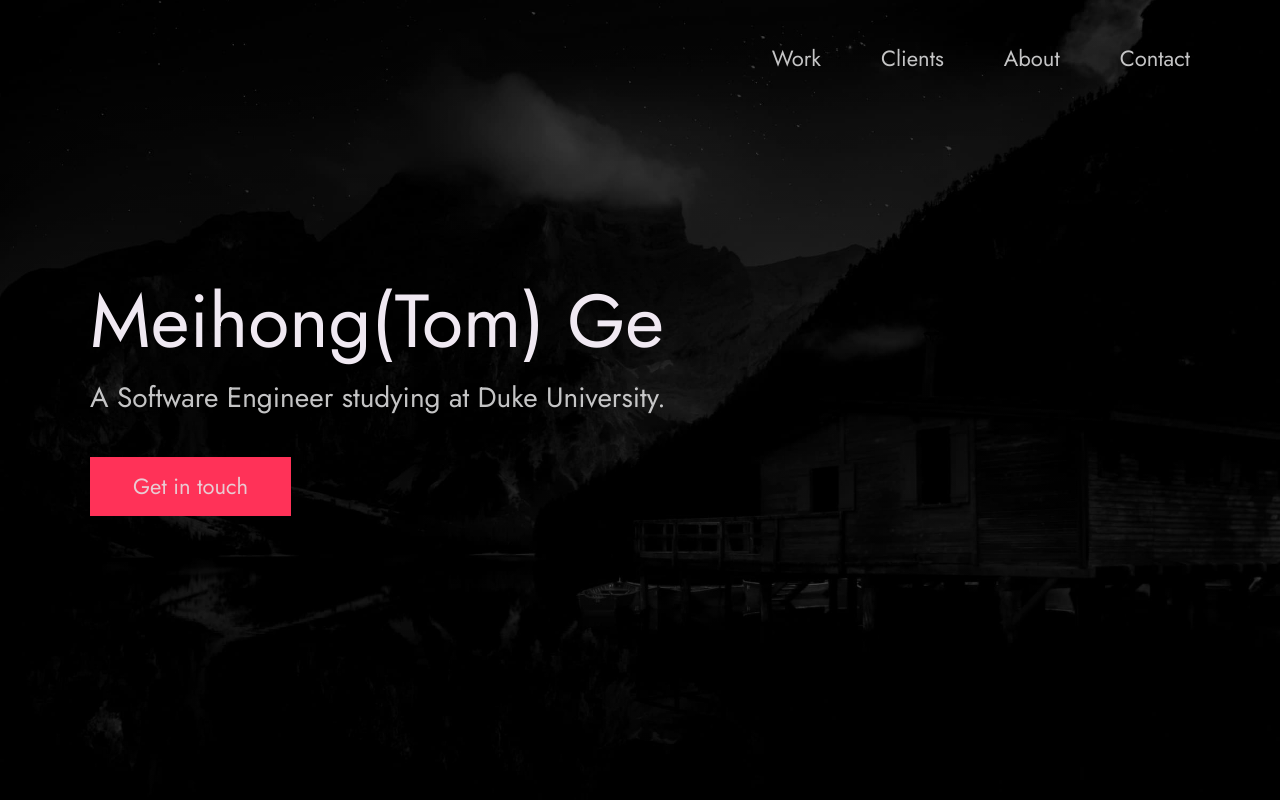
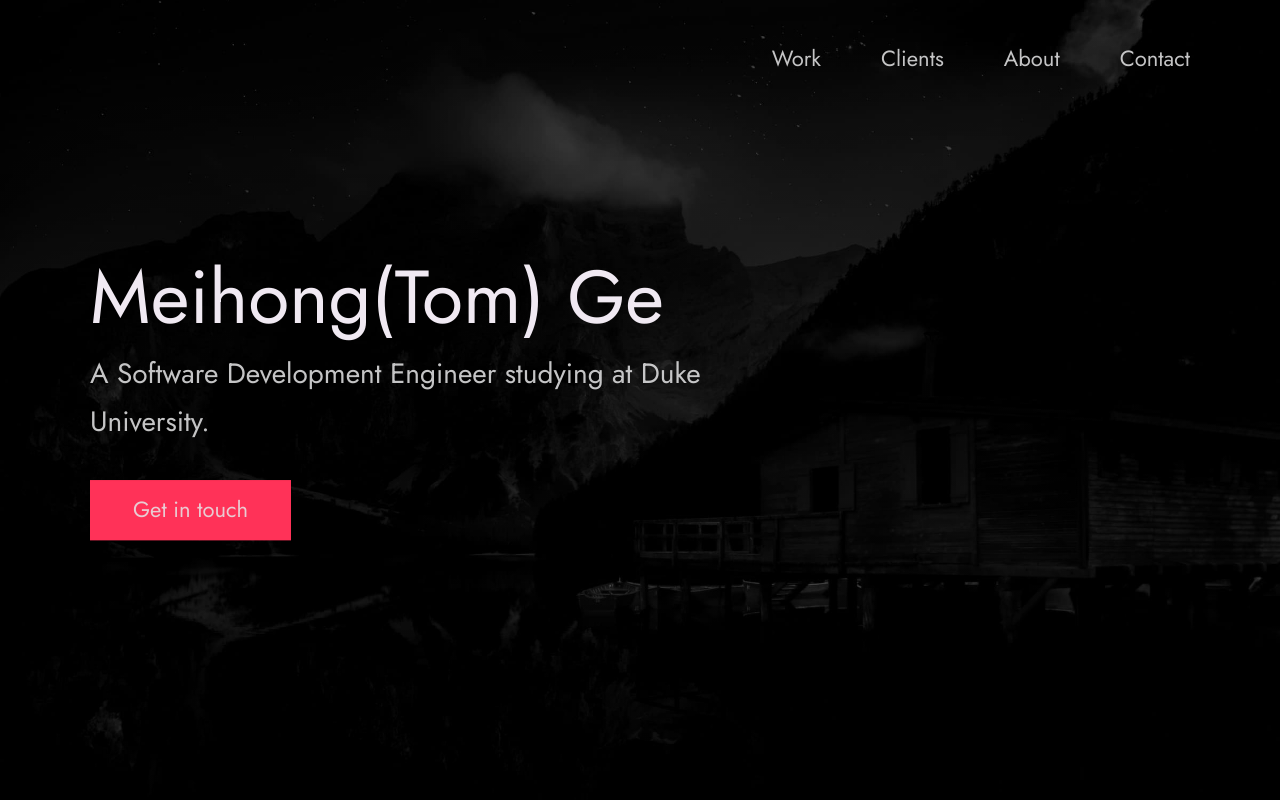
Before and after one commit to X-mei/X-mei.github.io, a plain HTML site: page index.html in a window 1280 px wide. Shown: the top 800 px of the page. Drawn offline with Linux system fonts and the light colour scheme; files whose address does not match are found by name.

Commit message:
mod struct

```diff
--- a/index.html
+++ b/index.html
@@ -30,7 +30,7 @@
   <meta name="description" content="Add small description of yourslef.">
   <!-- Add some coding keywords below, Ex: (React, CSS etc) -->
   <meta name="keywords" content="Put your name, skills and some coding keywords" />
-  <link rel="stylesheet" href="index.css" />
+  <link rel="stylesheet" href="./css/index.css" />
 </head>
 
 <body>
@@ -60,7 +60,7 @@
           <span>Meihong(Tom) Ge</span>
         </h1>
         <!-- Put a small paragraph about yourself -->
-        <p>A Software Engineer studying at Duke University.</p>
+        <p>A Software Development Engineer studying at Duke University.</p>
         <a href="#contact" class="btn btn--pink">Get in touch</a>
       </div>
     </div>
```
Also changed, not shown: css/index.css (renamed from index.css).
